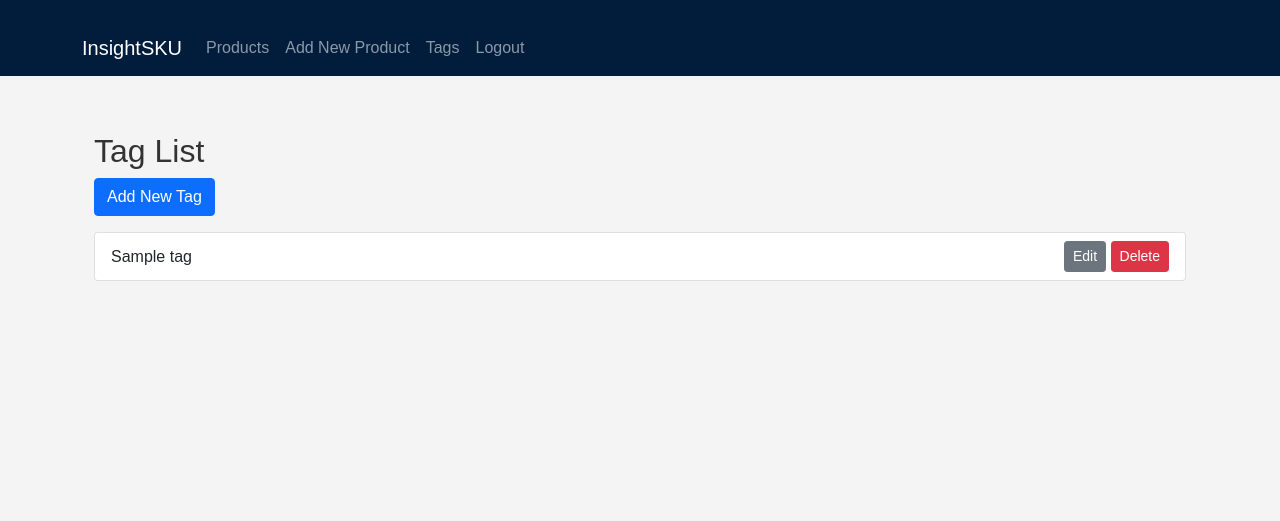
After one commit to bcm082/InsightSKU, a Django app: page /tags/ in a window 1280 px wide. The commit adds this page. Shown: the top 521 px of the page. Run offline with Django 5.2, Linux system fonts and the light colour scheme; tables that the repository leaves empty hold one stand-in row (values such as "Sample post").

Commit message:
Started with tags features - Tags page

```diff
--- /dev/null
+++ b/InsightSKU/insightskuapp/templates/tags/tag_list.html
@@ -0,0 +1,19 @@
+{% extends 'base.html' %} {% block content %}
+<div class="container mt-3">
+    <h2>Tag List</h2>
+    <a href="{% url 'tag-add' %}" class="btn btn-primary">Add New Tag</a>
+    <ul class="list-group mt-3">
+        {% for tag in tags %}
+        <li class="list-group-item d-flex justify-content-between align-items-center">
+            {{ tag.name }}
+            <div>
+                <a href="{% url 'tag-edit' tag.id %}" class="btn btn-sm btn-secondary">Edit</a>
+                <a href="{% url 'tag-delete' tag.id %}" class="btn btn-sm btn-danger">Delete</a>
+            </div>
+        </li>
+        {% empty %}
+        <li class="list-group-item">No tags found.</li>
+        {% endfor %}
+    </ul>
+</div>
+{% endblock %}
--- a/insightsku/insightsku/urls.py
+++ b/insightsku/insightsku/urls.py
@@ -1,22 +1,8 @@
-"""
-URL configuration for insightsku project.
-
-The `urlpatterns` list routes URLs to views. For more information please see:
-    https://docs.djangoproject.com/en/5.0/topics/http/urls/
-Examples:
-Function views
-    1. Add an import:  from my_app import views
-    2. Add a URL to urlpatterns:  path('', views.home, name='home')
-Class-based views
-    1. Add an import:  from other_app.views import Home
-    2. Add a URL to urlpatterns:  path('', Home.as_view(), name='home')
-Including another URLconf
-    1. Import the include() function: from django.urls import include, path
-    2. Add a URL to urlpatterns:  path('blog/', include('blog.urls'))
-"""
 from django.contrib import admin
 from django.urls import path
 from insightskuapp import views
+from insightskuapp .views import TagListView, TagCreateView, TagUpdateView, tag_delete
+
 
 
 urlpatterns = [
@@ -27,5 +13,9 @@ urlpatterns = [
     path('logout/', views.custom_logout, name='logout'),
     path('search/', views.product_search, name='product_search'),
     path('advanced_search/', views.advanced_product_search, name='advanced_product_search'),
-    path('add_product/', views.add_product, name='add_product')
+    path('add_product/', views.add_product, name='add_product'),
+    path('tags/', TagListView.as_view(), name='tag-list'),
+    path('tags/add/', TagCreateView.as_view(), name='tag-add'),
+    path('tags/<int:pk>/edit/', TagUpdateView.as_view(), name='tag-edit'),
+    path('tags/<int:pk>/delete/', tag_delete, name='tag-delete'),
 ]
--- a/insightsku/insightskuapp/templates/base.html
+++ b/insightsku/insightskuapp/templates/base.html
@@ -26,6 +26,9 @@
                     <li class="nav-item active">
                         <a class="nav-link" href="{% url 'add_product' %}">Add New Product</a>
                     </li>
+                    <li class="nav-item active"> <!-- Add the 'active' class if you want to highlight the current page -->
+                        <a class="nav-link" href="{% url 'tag-list' %}">Tags</a> <!-- Link to the tags page -->
+                    </li>
                     <li class="nav-item">
                         <a class="nav-link" href="{% url 'logout' %}">Logout</a>
                     </li>
@@ -34,6 +37,7 @@
         </div>
     </nav>
 {% endblock %}
+
 
     <div class="container">
         {% block content %}
--- a/insightsku/insightskuapp/views.py
+++ b/insightsku/insightskuapp/views.py
@@ -1,10 +1,16 @@
-from django.shortcuts import render, redirect
-from .forms import ClientNameForm, ProductForm
-from .models import Client, UserProfile, Product
+from django.shortcuts import render, redirect, get_object_or_404
+from .forms import ClientNameForm, ProductForm, TagForm
+from .models import Client, UserProfile, Product, Tag
 from django.contrib.auth import authenticate, login, logout
 from django.contrib.auth.forms import AuthenticationForm
 from django.contrib.auth.decorators import login_required
 from django.contrib import messages
+from django.views.generic import ListView
+from django.views.generic.edit import CreateView, UpdateView
+from django.urls import reverse_lazy
+
+
+
 
 
 
@@ -96,3 +102,33 @@ def add_product(request):
         form = ProductForm()
 
     return render(request, 'add_product.html', {'form': form})
+
+# Tags Functionality
+
+# Display list of tags
+class TagListView(ListView):
+    model = Tag
+    context_object_name = 'tags'
+    template_name = 'tags/tag_list.html'
+
+# Add a new tag
+class TagCreateView(CreateView):
+    model = Tag
+    form_class = TagForm
+    template_name = 'tags/tag_form.html'
+    success_url = reverse_lazy('tag-list')
+
+# Edit an existing tag
+class TagUpdateView(UpdateView):
+    model = Tag
+    form_class = TagForm
+    template_name = 'tags/tag_form.html'
+    success_url = reverse_lazy('tag-list')
+
+# Delete a tag
+def tag_delete(request, pk):
+    tag = get_object_or_404(Tag, pk=pk)
+    if request.method == 'POST':
+        tag.delete()
+        return redirect('tag-list')
+    return render(request, 'tags/tag_confirm_delete.html', {'object': tag})
```
Also changed, not shown: InsightSKU/insightskuapp/templates/tags/tag_confirm_delete.html (added, +11 -0 lines), InsightSKU/insightskuapp/templates/tags/tag_form.html (added, +10 -0 lines), insightsku/insightskuapp/forms.py (+6 -1 lines). Lines whose indentation alone changed are shown as unchanged.
